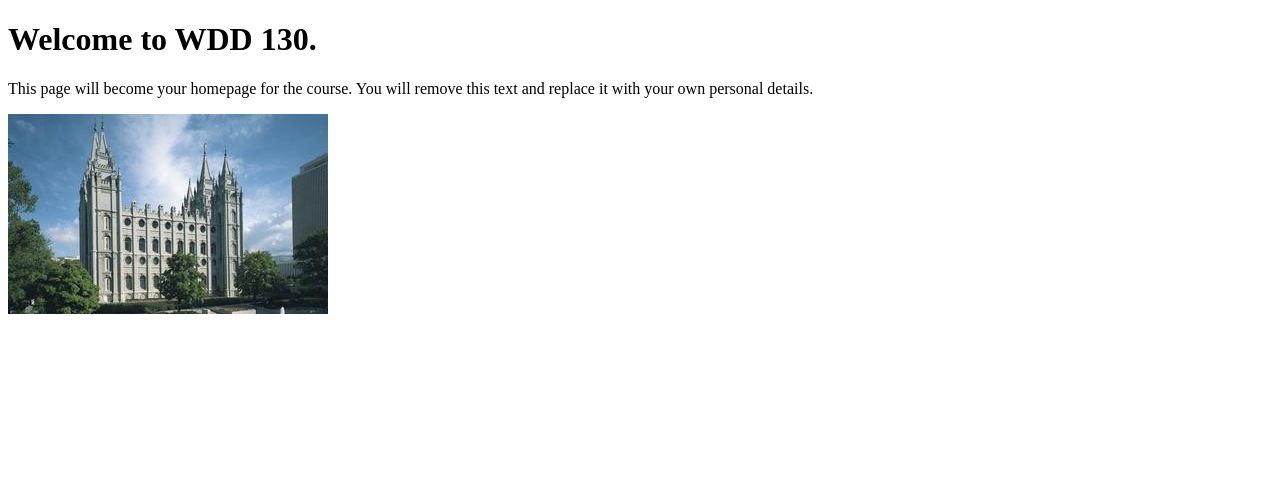
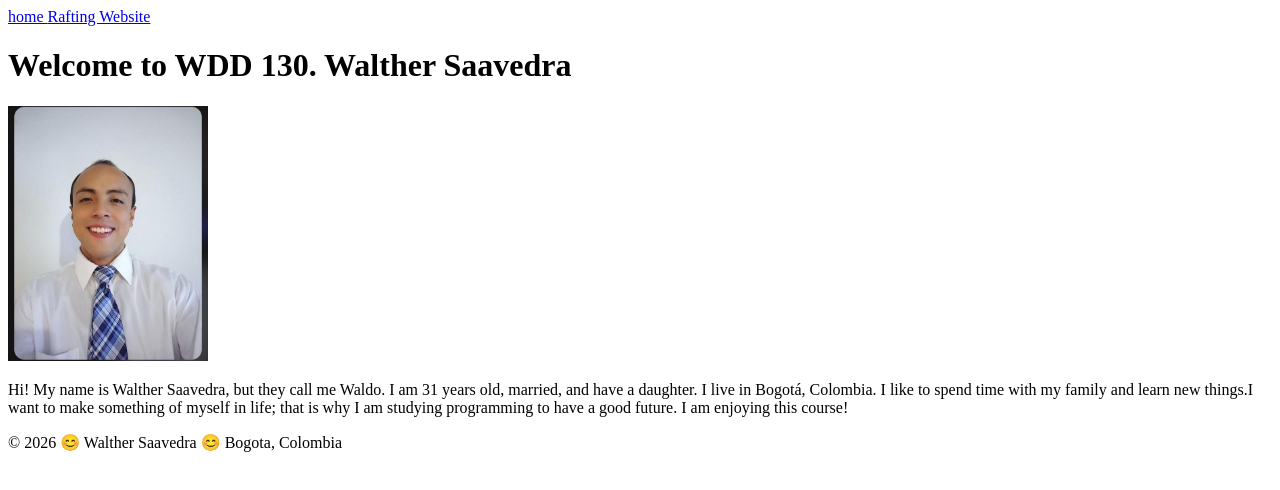
Before and after one commit to WaltherSaavedra/wdd130, a plain HTML site: page index.html in a window 1280 px wide. Drawn offline with Linux system fonts and the light colour scheme.

Commit message:
gitignore

```diff
--- a/index.html
+++ b/index.html
@@ -1,14 +1,36 @@
 <!DOCTYPE html>
-<html lang="en">
+<html lang="en-us">
+
 <head>
     <meta charset="UTF-8">
     <meta name="viewport" content="width=device-width, initial-scale=1.0">
-    <title>WDD 130 | Personal Homepage</title>
+    <title> Walther Alfonso Saavedra Salamanca || WDD 130</title>
 </head>
+
 <body>
-    <h1>Welcome to WDD 130.</h1>
-    <p>This page will become your homepage for the course. You will remove this text and replace it with your own personal details.</p>
+    <header>
+        <nav>
+            <a href="#"> home </a>
+            <a href="wwr/"> Rafting Website </a>
 
-    <img src="images/salt-lake-temple.jpg" alt="The Salt Lake Temple.">
+        </nav>
+    </header>
+    <main>
+        <h1>Welcome to WDD 130. Walther Saavedra </h1>
+        <img src="images/walther-saavedra.jpg.jpg" alt="Walther saavedra" width="200">
+
+
+        <p> Hi! My name is Walther Saavedra, but they call me Waldo. I am 31 years old, married,
+            and have a daughter. I live in Bogotá, Colombia. I like to spend time with my family and
+            learn new things.I want to make something of myself in life; that is why I am studying
+            programming to have a good future. I am enjoying this course! </p>
+
+    </main>
+    <footer>
+        <p> &copy 2026 😊 Walther Saavedra 😊 Bogota, Colombia</p>
+
+
+    </footer>
 </body>
+
 </html>
```
Also changed, not shown: images/walther-saavedra.jpg.jpg (added), 1 other file.
